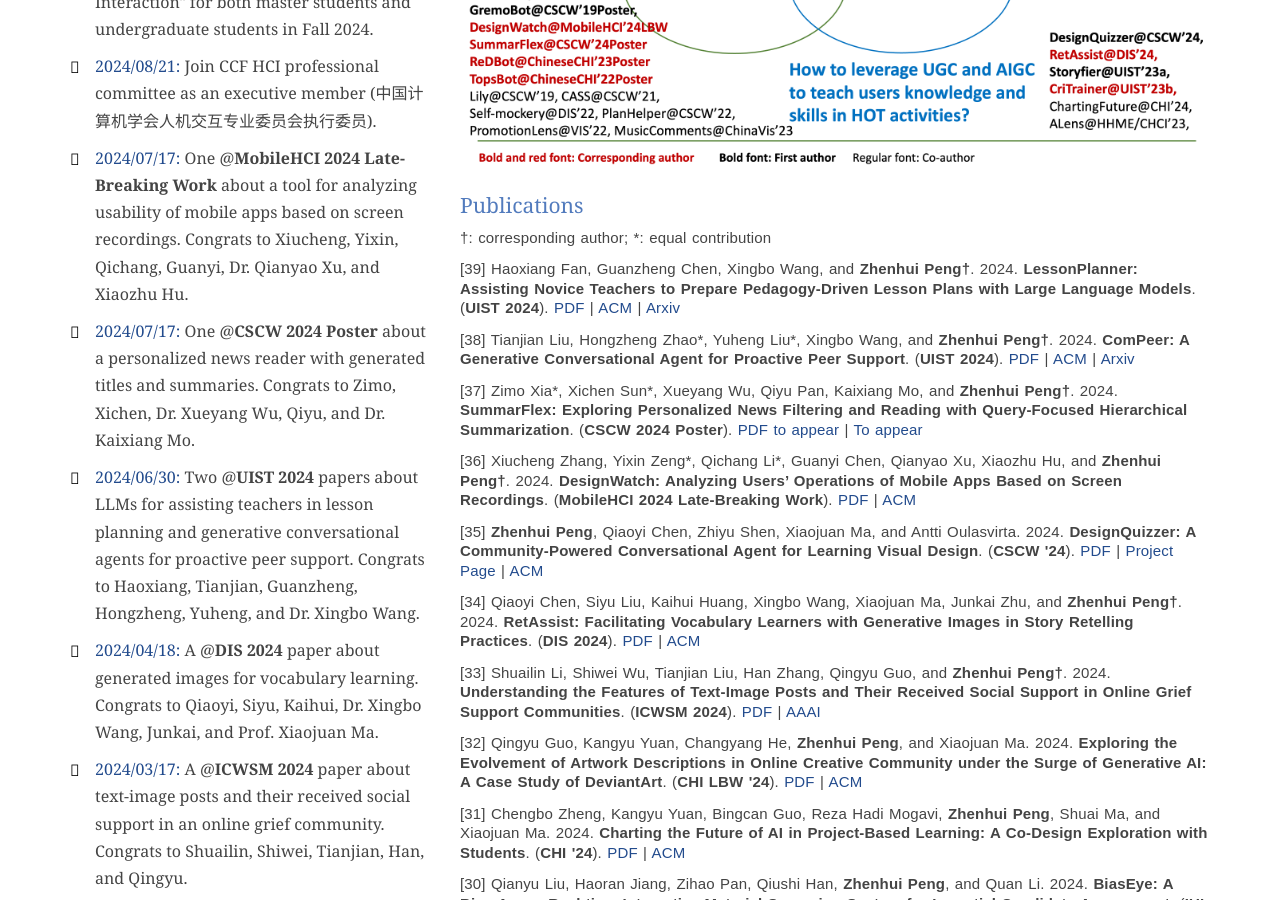
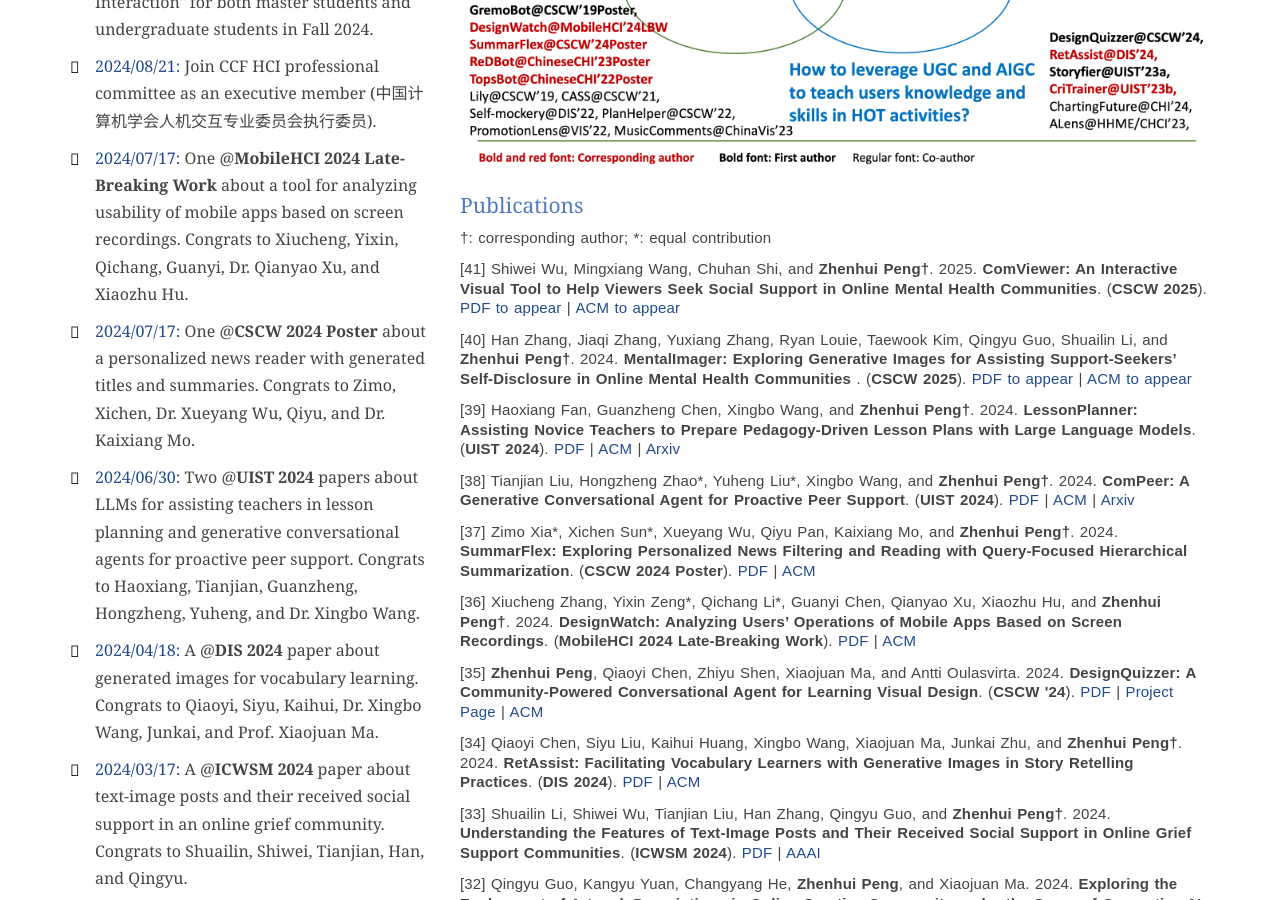
Before and after one commit to PenguinZhou/PenguinZhou.github.io, a Jekyll site: the page index.html, which Jekyll copies as it is, in a window 1280 px wide and 900 px high, scrolled down 804 px. Built offline with Jekyll 4.4.1, drawn with Linux system fonts in a browser that asks for light colours.

Commit message:
add cscw papers

```diff
--- a/index.html
+++ b/index.html
@@ -285,6 +285,22 @@
                     <h3 class="widget-title">Publications</h3>
                     <p>&#8224;: corresponding author;	 *: equal contribution</p>
                     <div class="publication">
+                        <p>[41] Shiwei Wu, Mingxiang Wang, Chuhan Shi, and <strong>Zhenhui Peng&#8224;</strong>.
+                            2025. <strong>ComViewer: An Interactive Visual Tool to Help Viewers Seek Social Support in Online Mental Health Communities</strong>.
+                            (<strong>CSCW 2025</strong>).
+                            <a href="docs/uist24lessonplanner.pdf">PDF to appear</a> |
+                            <a href="https://dl.acm.org/doi/10.1145/3654777.3676390">ACM to appear</a>
+                            <!-- <a href="https://arxiv.org/abs/2408.01102">Arxiv</a>  -->
+                        </p>
+
+                        <p>[40] Han Zhang, Jiaqi Zhang, Yuxiang Zhang, Ryan Louie, Taewook Kim, Qingyu Guo, Shuailin Li, and <strong>Zhenhui Peng&#8224;</strong>.
+                            2024. <strong>MentalImager: Exploring Generative Images for Assisting Support-Seekers’ Self-Disclosure in Online Mental Health Communities                            </strong>.
+                            (<strong>CSCW 2025</strong>).
+                            <a href="docs/uist24lessonplanner.pdf">PDF to appear</a> |
+                            <a href="https://dl.acm.org/doi/10.1145/3654777.3676390">ACM to appear</a>
+                            <!-- <a href="https://arxiv.org/abs/2408.01102">Arxiv</a>  -->
+                        </p>
+
                         <p>[39] Haoxiang Fan, Guanzheng Chen, Xingbo Wang, and <strong>Zhenhui Peng&#8224;</strong>.
                             2024. <strong>LessonPlanner: Assisting Novice Teachers to Prepare
                                 Pedagogy-Driven Lesson Plans with Large Language Models</strong>.
@@ -306,8 +322,8 @@
                         <p>[37] Zimo Xia*, Xichen Sun*, Xueyang Wu, Qiyu Pan, Kaixiang Mo, and <strong>Zhenhui Peng&#8224;</strong>.
                             2024. <strong>SummarFlex: Exploring Personalized News Filtering and Reading with Query-Focused Hierarchical Summarization</strong>.
                             (<strong>CSCW 2024 Poster</strong>).
-                            <a href="docs/dis24_retassist.pdf">PDF to appear</a> |
-                            <a href="https://dl.acm.org/doi/10.1145/3643834.3661581">To appear</a>
+                            <a href="docs/cscw24poster_summarflex.pdf">PDF</a> |
+                            <a href="https://dl.acm.org/doi/10.1145/3678884.3681854">ACM</a>
                         </p>
 
                         <p>[36] Xiucheng Zhang, Yixin Zeng*, Qichang Li*, Guanyi Chen, Qianyao Xu, Xiaozhu Hu, and <strong>Zhenhui Peng&#8224;</strong>.
```
Also changed, not shown: 2 other files.
